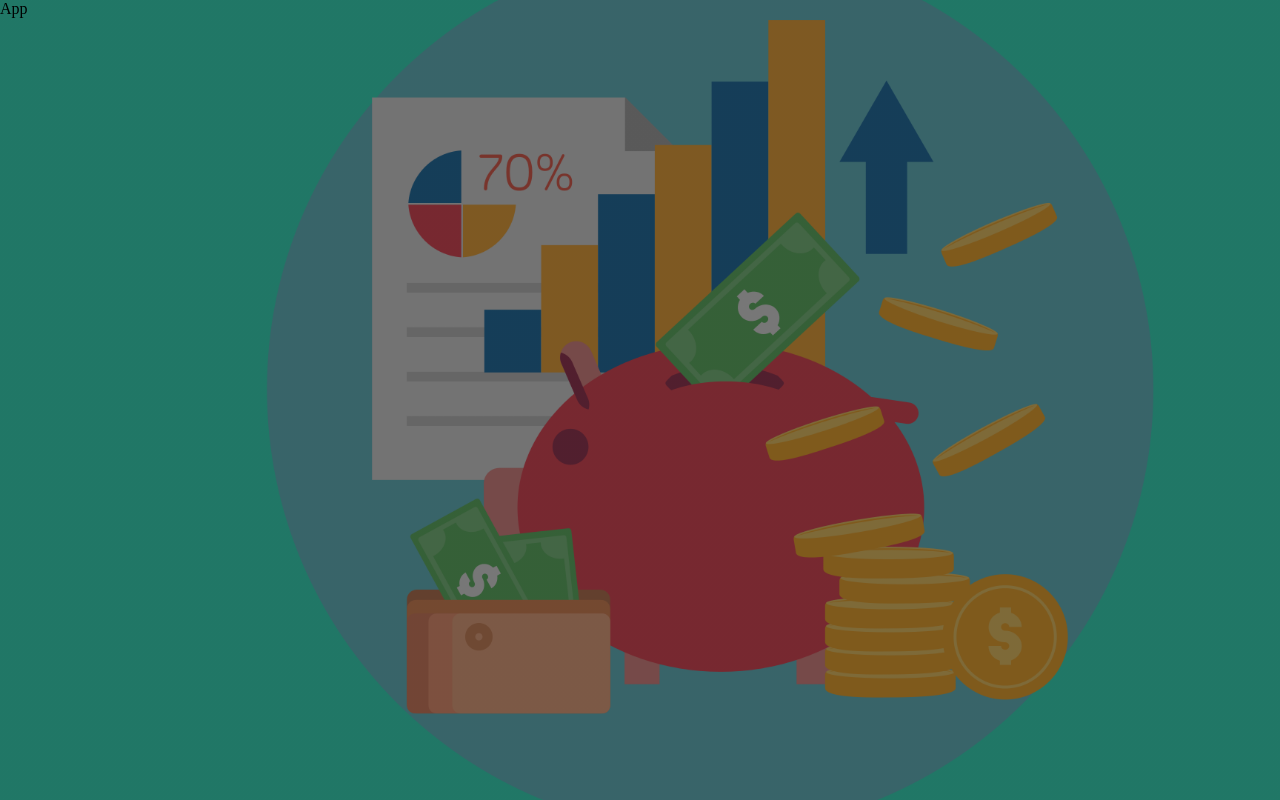
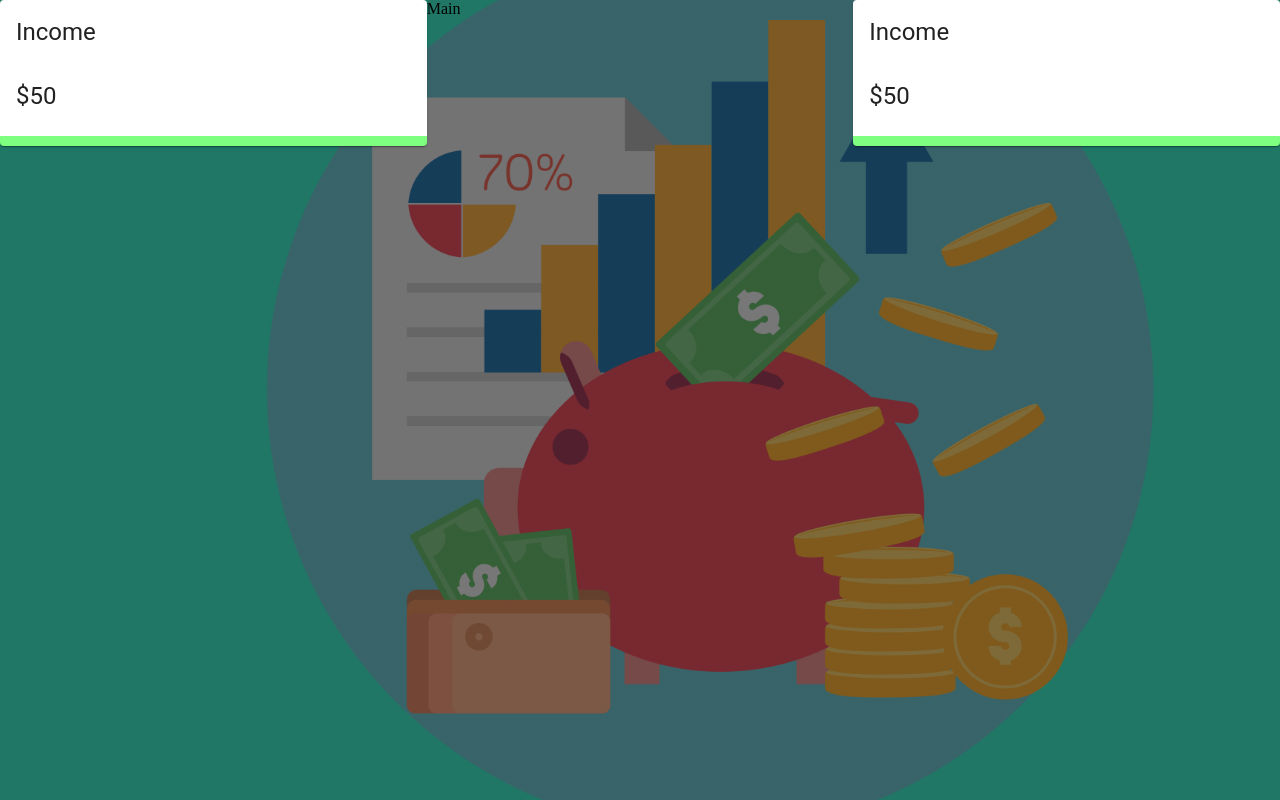
Before and after one commit to prakshh/voice_powered_expense_budget_tracker, a React (Create React App) app: page / in a window 1280 px wide. Built offline with nearby package versions, Linux system fonts and the light colour scheme.

Commit message:
Grid from material

```diff
--- a/src/App.js
+++ b/src/App.js
@@ -1,9 +1,23 @@
-import React from 'react'
+import React from 'react';
+import { Grid } from '@material-ui/core';
+
+import Details from './components/Details/Details';
 
 const App = () => {
     return (
         <div>
-            App
+            <Grid container spacing={0} alignitem="center" justify="center" style={{ height: '100vh' }}>
+                <Grid item xs={12} sm={4} >
+                    <Details/>
+                </Grid>
+                <Grid item xs={12} sm={4} >
+                    Main
+                </Grid>
+                <Grid item xs={12} sm={4} >
+                    <Details />
+                </Grid>
+
+            </Grid>
         </div>
     )
 }
--- a/src/components/Details/Details.jsx
+++ b/src/components/Details/Details.jsx
@@ -1,17 +1,21 @@
-import React from 'react'
+import React from 'react';
 import { Card, CardHeader, CardContent, Typography } from '@material-ui/core';
 import { Doughnut } from 'react-chartjs-2';
 
+import useStyles from './styles';
+
 const Details = () => {
+    const classes = useStyles();
+
     return (
-        <Card>
+        <Card className={classes.income}>
             <CardHeader title="Income" />
             <CardContent>
                 <Typography variant="h5">$50</Typography>
-                <Doughnut data="DATA" />
+                {/* <Doughnut data="DATA" /> */}
             </CardContent>
         </Card>
     )
 }
 
-export default Details
+export default Details;
--- /dev/null
+++ b/src/components/Details/styles.js
@@ -0,0 +1,11 @@
+import { makeStyles } from '@material-ui/core';
+
+export default makeStyles(() => ({
+    income: {
+        borderBottom: '10px solid rgba(0, 255, 0, 0.5)',
+    },
+    expense: {
+        borderBottom: '10px solid rgba(255, 0, 0, 0.5)',
+    }
+
+}));
```
Also changed, not shown: src/styles.js (added).
